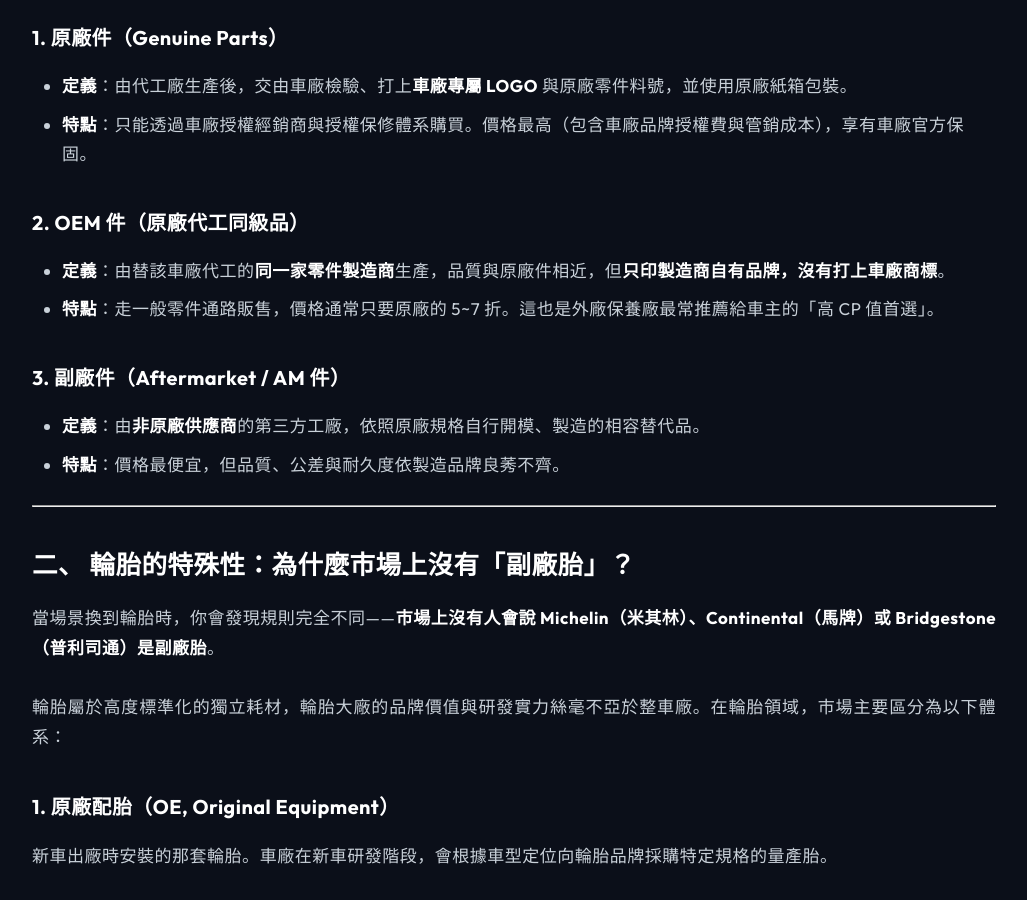
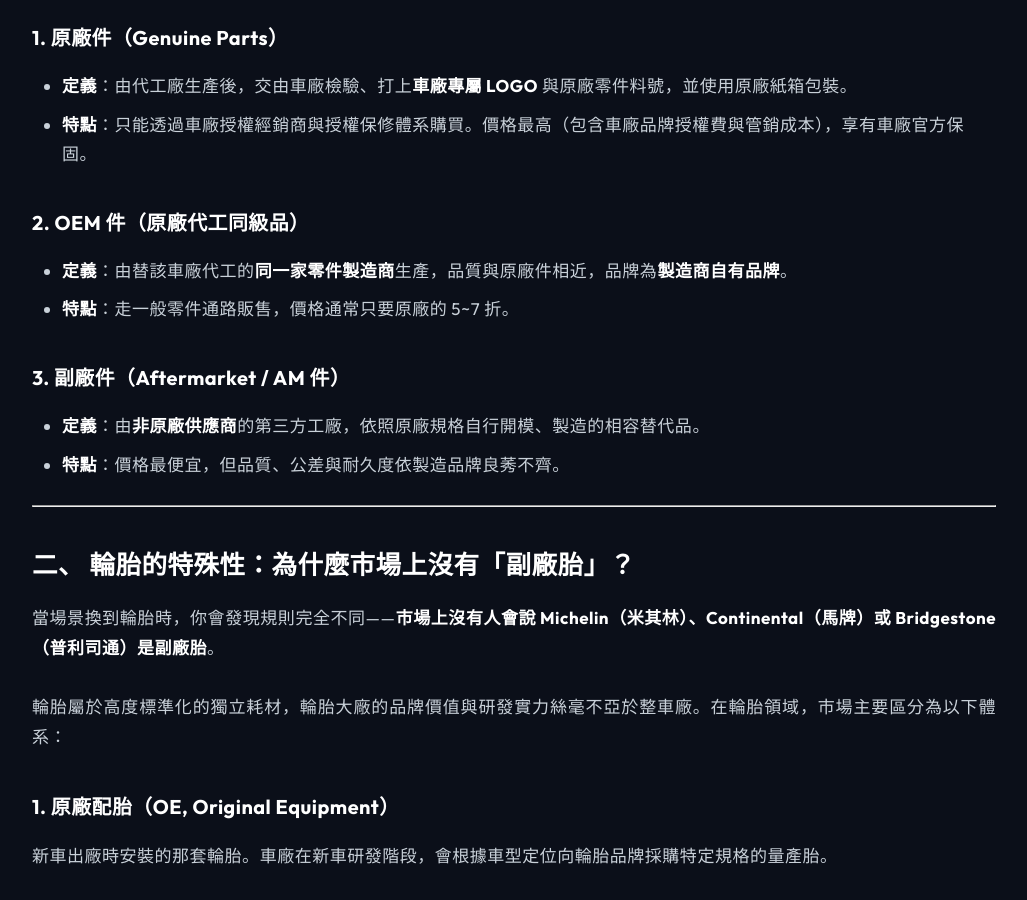
Before and after one commit to 1stbenz/1stbenz.github.io, a Jekyll site: the page built from _posts/zh/2026-08-18-genuine-oem-aftermarket-parts-and-tires.md, in a window 1280 px wide and 900 px high, scrolled down 1244 px. Shown: the whole window, without its empty margins (126-1153 px from the left). Built offline with Jekyll 4.4.1, drawn with Linux system fonts in a browser that asks for light colours; comment, search, counter and statistics services are not loaded.

Commit message:
Update 2026-08-18-genuine-oem-aftermarket-parts-and-tires.md

```diff
--- a/_posts/zh/2026-08-18-genuine-oem-aftermarket-parts-and-tires.md
+++ b/_posts/zh/2026-08-18-genuine-oem-aftermarket-parts-and-tires.md
@@ -40,8 +40,8 @@ faq:
 * **特點**：只能透過車廠授權經銷商與授權保修體系購買。價格最高（包含車廠品牌授權費與管銷成本），享有車廠官方保固。
 
 ### 2. OEM 件（原廠代工同級品）
-* **定義**：由替該車廠代工的**同一家零件製造商**生產，品質與原廠件相近，但**只印製造商自有品牌，沒有打上車廠商標**。
-* **特點**：走一般零件通路販售，價格通常只要原廠的 5~7 折。這也是外廠保養廠最常推薦給車主的「高 CP 值首選」。
+* **定義**：由替該車廠代工的**同一家零件製造商**生產，品質與原廠件相近，品牌為**製造商自有品牌**。
+* **特點**：走一般零件通路販售，價格通常只要原廠的 5~7 折。
 
 ### 3. 副廠件（Aftermarket / AM 件）
 * **定義**：由**非原廠供應商**的第三方工廠，依照原廠規格自行開模、製造的相容替代品。
```
